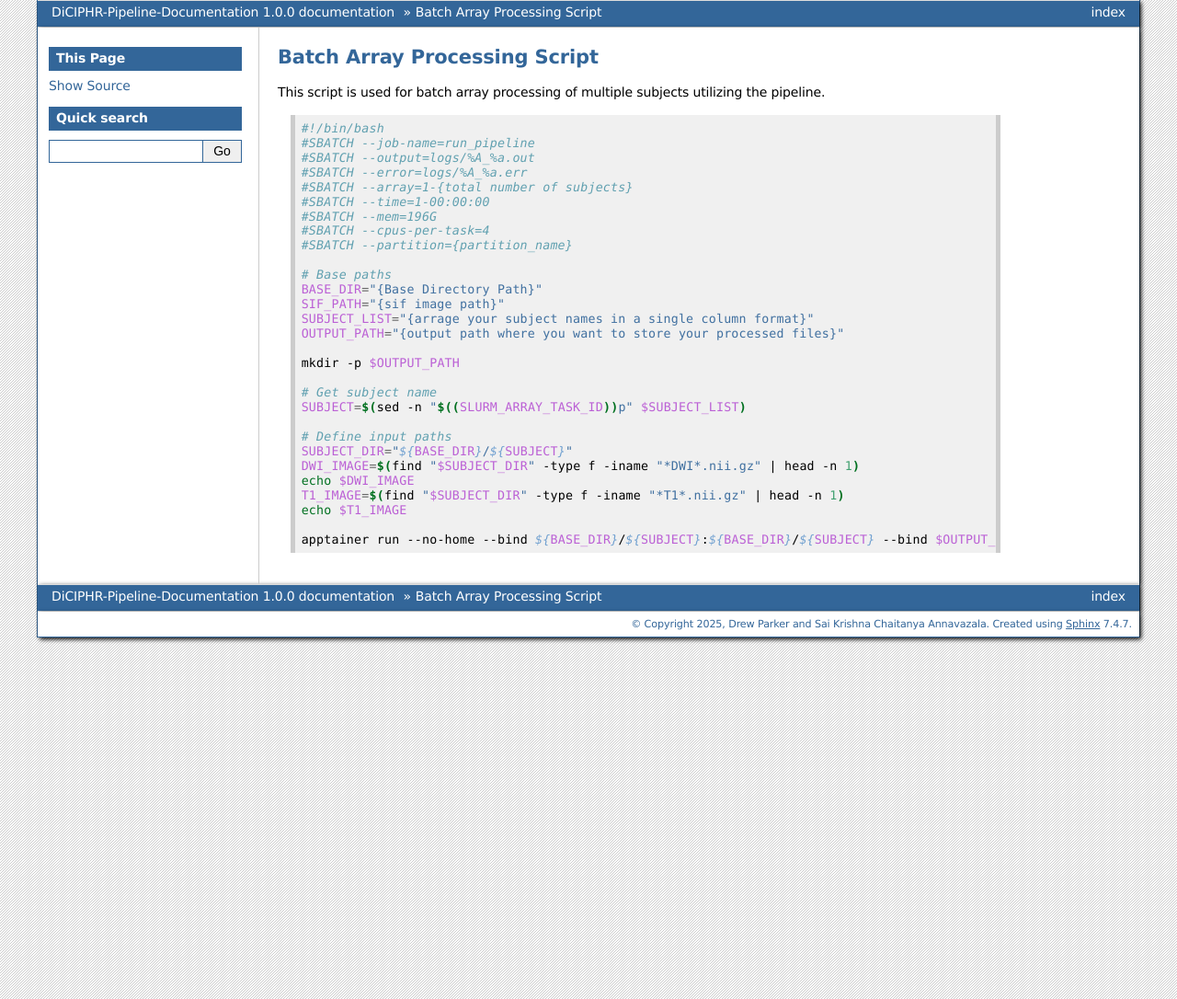
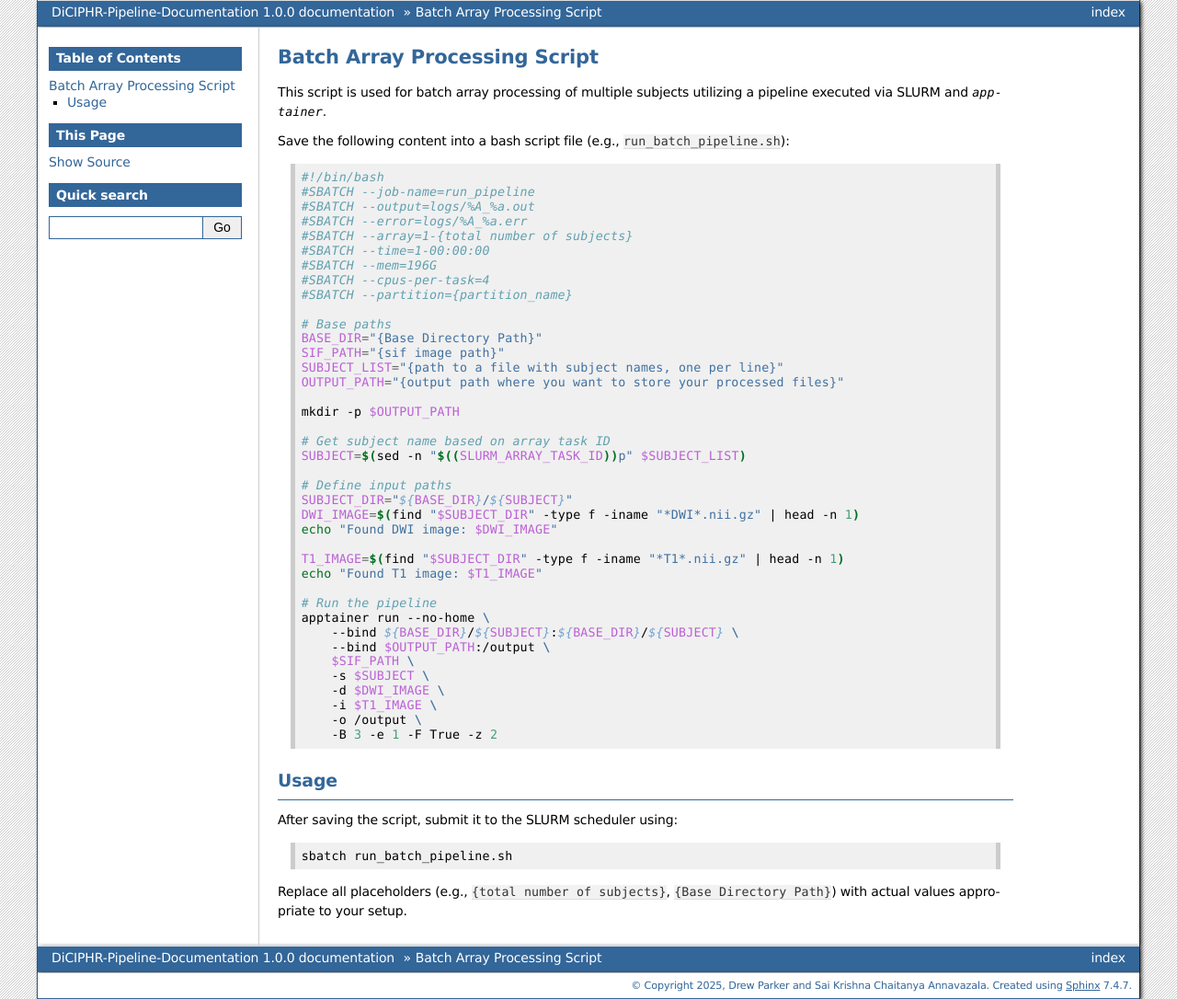
Before and after one commit to SaiKrishnaChaitanya24/DiCIPHR-Pipeline-Documentation, a Sphinx documentation site: the page built from source/batch_array.rst, in a window 1280 px wide. Shown: the whole page at 92% size. Built offline with Sphinx 7.4.7, drawn with Linux system fonts in a browser that asks for light colours.

Commit message:
Update batch_array.rst

```diff
--- a/source/batch_array.rst
+++ b/source/batch_array.rst
@@ -1,7 +1,9 @@
 Batch Array Processing Script
 =============================
 
-This script is used for batch array processing of multiple subjects utilizing the pipeline.
+This script is used for batch array processing of multiple subjects utilizing a pipeline executed via SLURM and `apptainer`.
+
+Save the following content into a bash script file (e.g., ``run_batch_pipeline.sh``):
 
 .. code-block:: bash
 
@@ -18,19 +20,40 @@ This script is used for batch array processing of multiple subjects utilizing th
     # Base paths
     BASE_DIR="{Base Directory Path}"
     SIF_PATH="{sif image path}"
-    SUBJECT_LIST="{arrage your subject names in a single column format}"
+    SUBJECT_LIST="{path to a file with subject names, one per line}"
     OUTPUT_PATH="{output path where you want to store your processed files}"
 
     mkdir -p $OUTPUT_PATH
 
-    # Get subject name
+    # Get subject name based on array task ID
     SUBJECT=$(sed -n "$((SLURM_ARRAY_TASK_ID))p" $SUBJECT_LIST)
 
     # Define input paths
     SUBJECT_DIR="${BASE_DIR}/${SUBJECT}"
     DWI_IMAGE=$(find "$SUBJECT_DIR" -type f -iname "*DWI*.nii.gz" | head -n 1)
-    echo $DWI_IMAGE
+    echo "Found DWI image: $DWI_IMAGE"
+
     T1_IMAGE=$(find "$SUBJECT_DIR" -type f -iname "*T1*.nii.gz" | head -n 1)
-    echo $T1_IMAGE
+    echo "Found T1 image: $T1_IMAGE"
 
-    apptainer run --no-home --bind ${BASE_DIR}/${SUBJECT}:${BASE_DIR}/${SUBJECT} --bind $OUTPUT_PATH:/output $SIF_PATH -s $SUBJECT -d $DWI_IMAGE -i $T1_IMAGE -o /output -B 3 -e 1 -F True -z 2
+    # Run the pipeline
+    apptainer run --no-home \
+        --bind ${BASE_DIR}/${SUBJECT}:${BASE_DIR}/${SUBJECT} \
+        --bind $OUTPUT_PATH:/output \
+        $SIF_PATH \
+        -s $SUBJECT \
+        -d $DWI_IMAGE \
+        -i $T1_IMAGE \
+        -o /output \
+        -B 3 -e 1 -F True -z 2
+
+Usage
+-----
+
+After saving the script, submit it to the SLURM scheduler using:
+
+.. code-block:: bash
+
+    sbatch run_batch_pipeline.sh
+
+Replace all placeholders (e.g., ``{total number of subjects}``, ``{Base Directory Path}``) with actual values appropriate to your setup.
```
